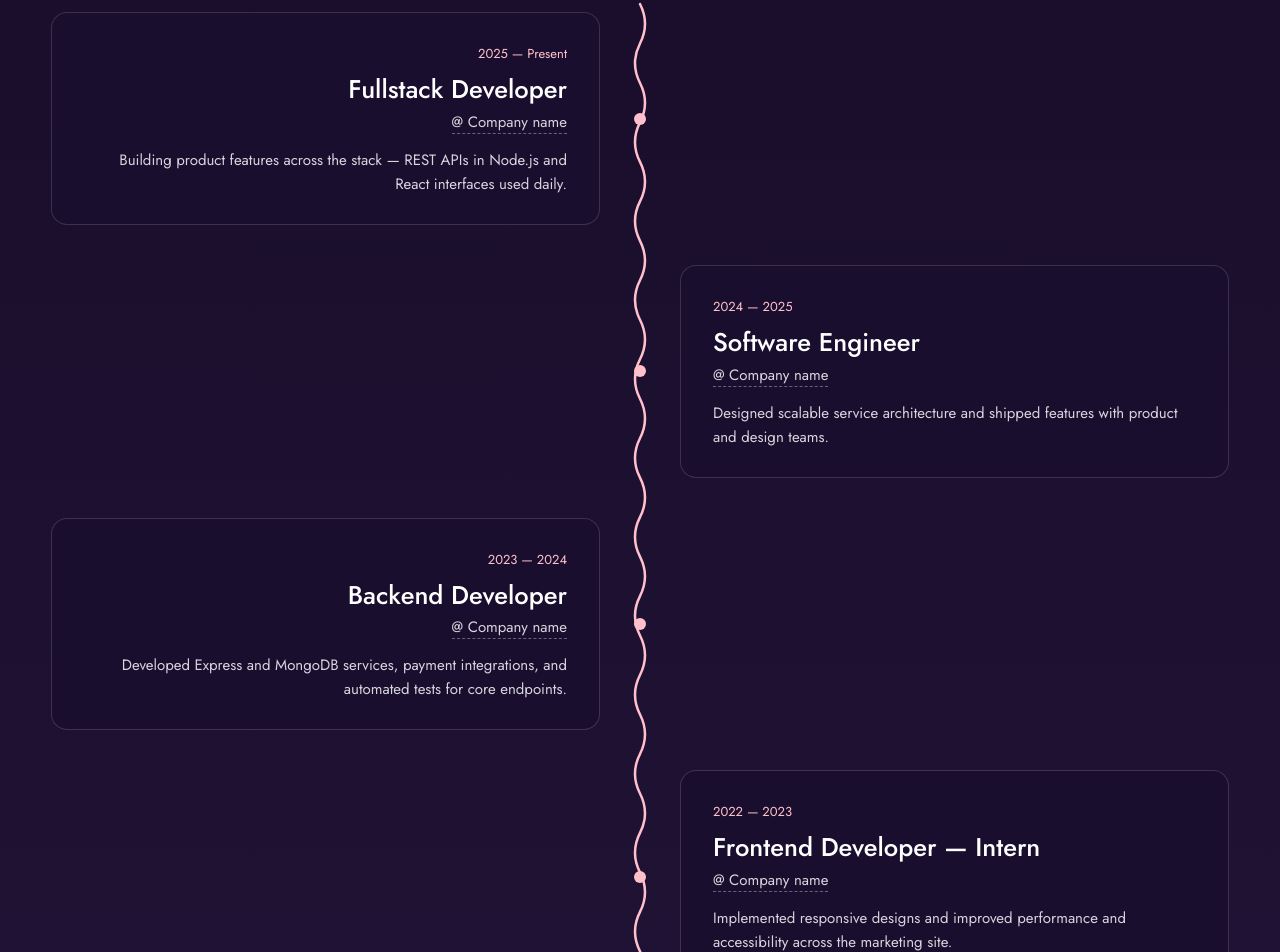
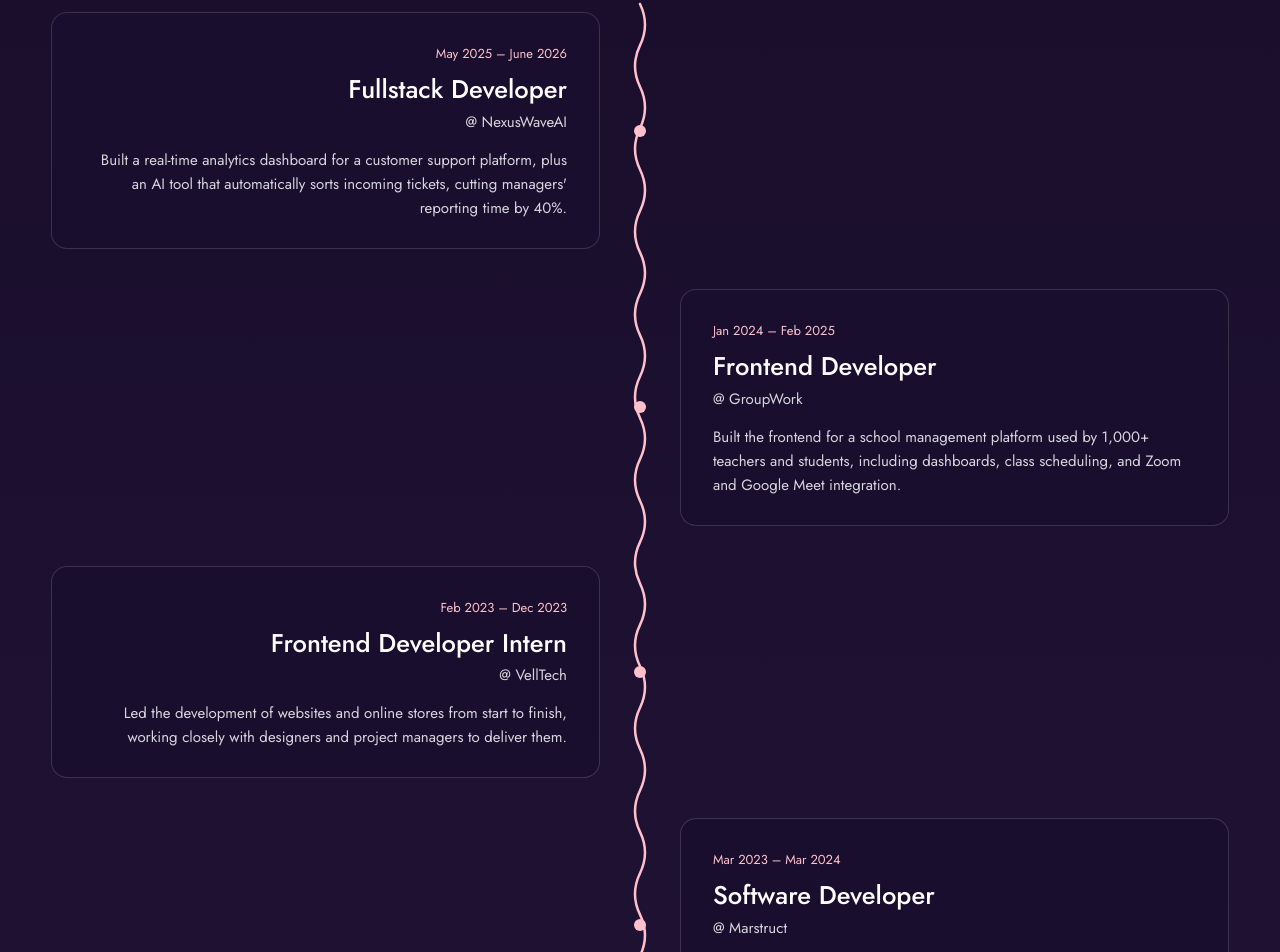
Before and after one commit to SylviaKemo/sly-portfolio, a Next.js app: page / in a window 1280 px wide. Shown: the part 1720-2672 px from the top of the page. Built offline with nearby package versions, Linux system fonts and the light colour scheme.

Commit message:
feat: add real experience entries to the journey timeline
Co-Authored-By: Claude Opus 5.5 <noreply@anthropic.com>

```diff
--- a/components/Journey/CompanyCard.tsx
+++ b/components/Journey/CompanyCard.tsx
@@ -7,8 +7,14 @@ type CompanyCardProps = {
   align: "left" | "right";
 };
 
-/** "@ Company" label that reveals a details card on hover or focus. */
+/** "@ Company" label that reveals a details card on hover or focus (when details exist). */
 export default function CompanyCard({ item, align }: CompanyCardProps) {
+  const { details } = item;
+
+  if (!details) {
+    return <span className="text-[15px] text-ink2">@ {item.company}</span>;
+  }
+
   return (
     <span className="group relative inline-block">
       <span
@@ -28,12 +34,12 @@ export default function CompanyCard({ item, align }: CompanyCardProps) {
           <span className="size-10 flex-none rounded-full bg-[repeating-linear-gradient(135deg,var(--s2)_0_4px,var(--s3)_4px_8px)]" />
           <span className="flex flex-col gap-0.5">
             <strong className="text-[15px] font-semibold">{item.company}</strong>
-            <span className="text-xs text-muted">{item.location}</span>
+            <span className="text-xs text-muted">{details.location}</span>
           </span>
         </span>
-        <span className="mt-3 block text-[13px] leading-normal text-ink2">{item.highlight}</span>
+        <span className="mt-3 block text-[13px] leading-normal text-ink2">{details.highlight}</span>
         <span className="mt-3 flex gap-1.5">
-          {item.stack.map((stackItem) => (
+          {details.stack.map((stackItem) => (
             <LogoChip key={stackItem.name} tech={stackItem} size={26} iconSize="14px" />
           ))}
         </span>
--- a/data/experience.ts
+++ b/data/experience.ts
@@ -1,57 +1,46 @@
 import type { Tech } from "./types";
-import { tech } from "./tech";
 
 export type Experience = {
   period: string;
   role: string;
   company: string;
-  location: string;
   description: string;
-  /** Shown in the company hover card */
-  highlight: string;
-  stack: Tech[];
+  /** Optional hover card on the company name. Leave out to show plain text. */
+  details?: {
+    location: string;
+    highlight: string;
+    stack: Tech[];
+  };
 };
 
-// TODO: replace placeholders with real roles and companies. Newest first.
+/** Timeline entries, shown top to bottom, alternating left and right. */
 export const experience: Experience[] = [
   {
-    period: "2025 — Present",
+    period: "May 2025 – June 2026",
     role: "Fullstack Developer",
-    company: "Company name",
-    location: "Nairobi · Hybrid",
+    company: "NexusWaveAI",
     description:
-      "Building product features across the stack — REST APIs in Node.js and React interfaces used daily.",
-    highlight: "Leads features end to end across API and UI for a product used daily.",
-    stack: [tech.nextjs, tech.node, tech.postgres],
+      "Built a real-time analytics dashboard for a customer support platform, plus an AI tool that automatically sorts incoming tickets, cutting managers' reporting time by 40%.",
   },
   {
-    period: "2024 — 2025",
-    role: "Software Engineer",
-    company: "Company name",
-    location: "Remote · Full-time",
+    period: "Jan 2024 – Feb 2025",
+    role: "Frontend Developer",
+    company: "GroupWork",
     description:
-      "Designed scalable service architecture and shipped features with product and design teams.",
-    highlight: "Designed a service architecture handling 3× traffic with no added infra cost.",
-    stack: [tech.typescript, tech.postgres, tech.docker],
+      "Built the frontend for a school management platform used by 1,000+ teachers and students, including dashboards, class scheduling, and Zoom and Google Meet integration.",
   },
   {
-    period: "2023 — 2024",
-    role: "Backend Developer",
-    company: "Company name",
-    location: "Nairobi · Full-time",
+    period: "Feb 2023 – Dec 2023",
+    role: "Frontend Developer Intern",
+    company: "VellTech",
     description:
-      "Developed Express and MongoDB services, payment integrations, and automated tests for core endpoints.",
-    highlight: "Shipped payment integrations and grew endpoint test coverage to 85%.",
-    stack: [tech.node, tech.express, tech.mongodb],
+      "Led the development of websites and online stores from start to finish, working closely with designers and project managers to deliver them.",
   },
   {
-    period: "2022 — 2023",
-    role: "Frontend Developer — Intern",
-    company: "Company name",
-    location: "Nairobi · Internship",
+    period: "Mar 2023 – Mar 2024",
+    role: "Software Developer",
+    company: "Marstruct",
     description:
-      "Implemented responsive designs and improved performance and accessibility across the marketing site.",
-    highlight: "Rebuilt the marketing site for speed — Lighthouse performance from 62 to 95.",
-    stack: [tech.react, tech.tailwind, tech.git],
+      "Built full-stack features for web apps, from secure logins and APIs to cloud deployments on AWS.",
   },
 ];
```
